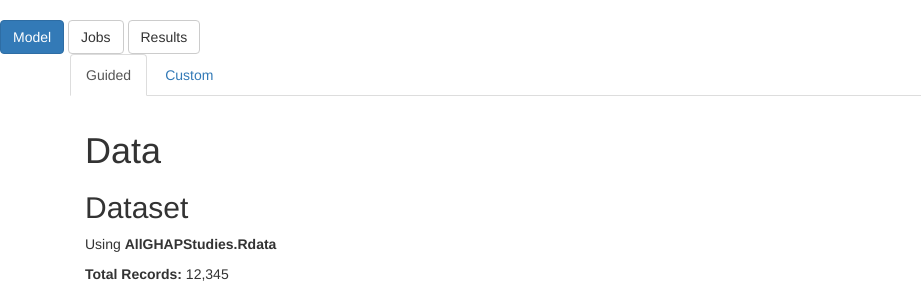
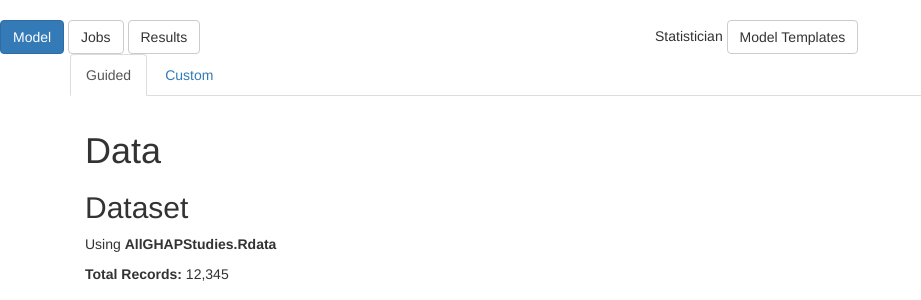
Before and after one commit to BerkeleyBiostats/tlapp, a Django app: page / in a window 1280 px wide. Shown: the part 51-351 px from the top of the page, without its empty margins (0-921 px from the left). Run offline with Django 3.2, Linux system fonts and the light colour scheme; some libraries are stand-ins or nearby versions.

Commit message:
Add more placeholders

```diff
--- a/templates/index.html
+++ b/templates/index.html
@@ -28,10 +28,14 @@
 
 
         <div class="row wrapper border-bottom white-bg page-heading">
-            <div class="col-lg-12">
+            <div class="col-md-6">
                 <a class="btn btn-primary btn-rounded" href="#">Model</a>
                 <a class="btn btn-default btn-rounded" href="#">Jobs</a>
                 <a class="btn btn-default btn-rounded" href="#">Results</a>
+            </div>
+            <div class="col-md-4">
+                Statistician
+                <a class="btn btn-default btn-rounded" href="#">Model Templates</a>
             </div>
         </div>
 
```
